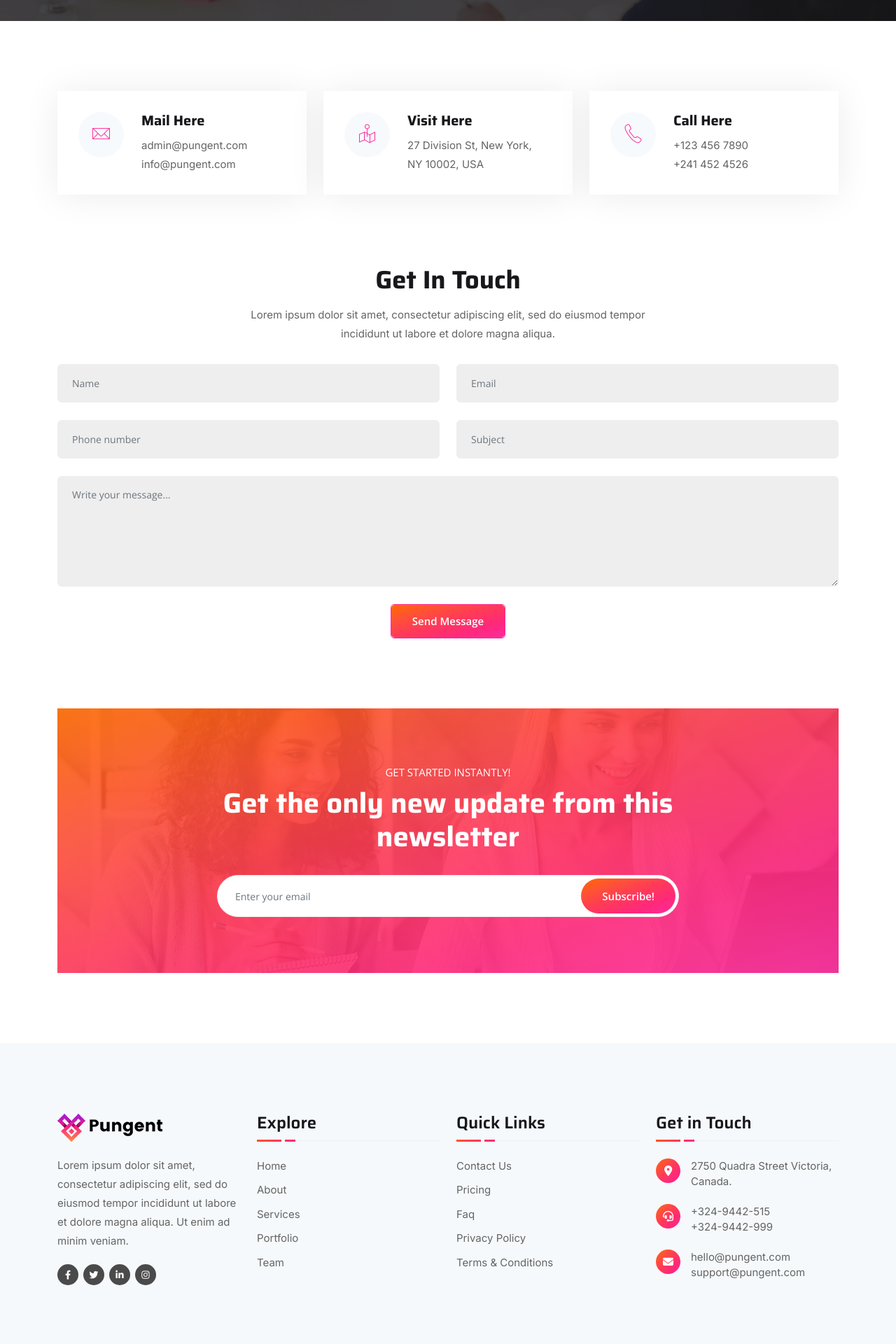
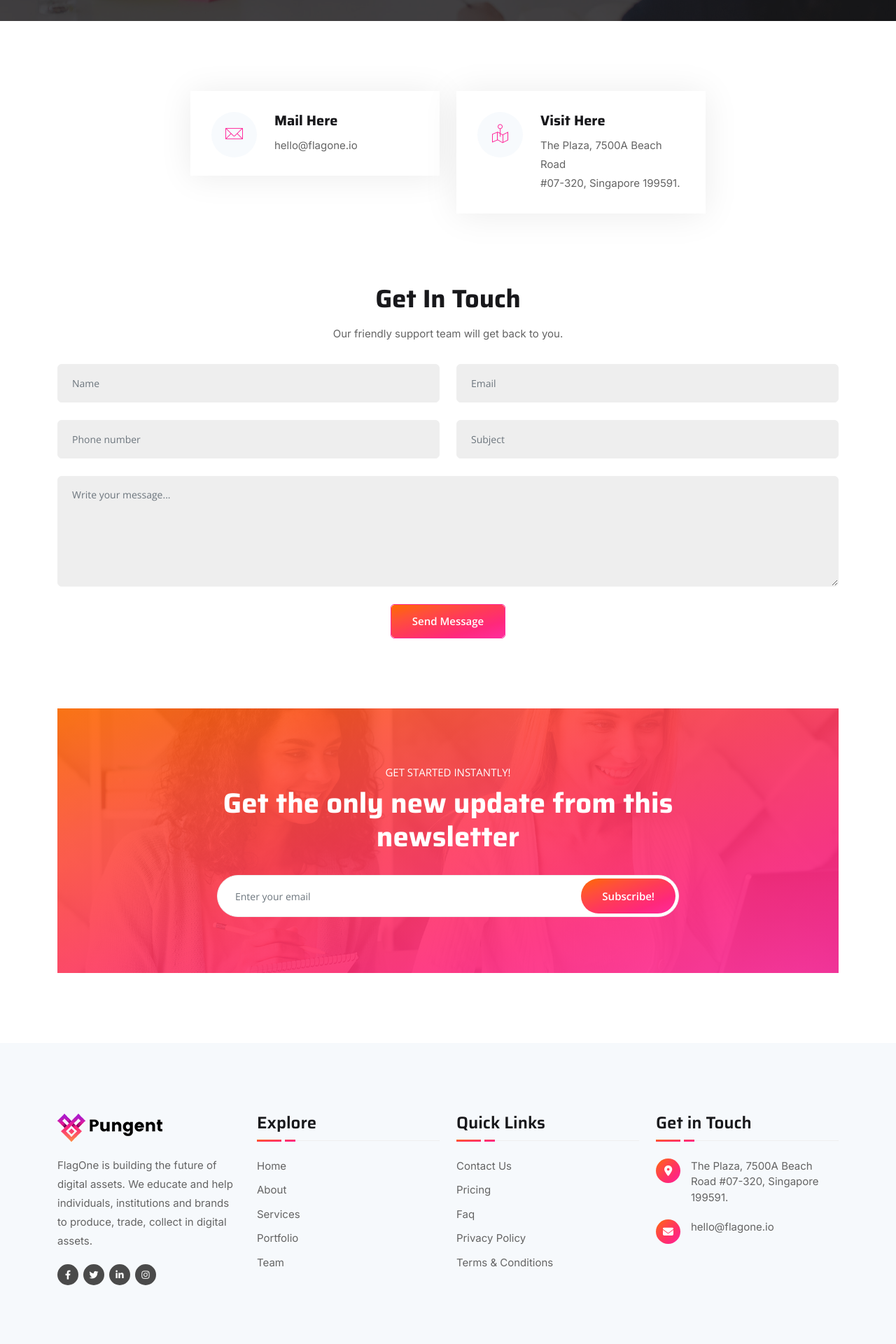
Before and after one commit to warrenseah/flagoneIo, a Next.js app: page /contact in a window 1280 px wide. Shown: the part 420-2340 px from the top of the page at 70% size. Built offline with nearby package versions, Linux system fonts and the light colour scheme.

Commit message:
Replace texts

```diff
--- a/components/Contact/ContactForm.js
+++ b/components/Contact/ContactForm.js
@@ -53,8 +53,7 @@ const ContactForm = () => {
         <div className="contact-title">
           <h2>Get In Touch</h2>
           <p>
-            Lorem ipsum dolor sit amet, consectetur adipiscing elit, sed do
-            eiusmod tempor incididunt ut labore et dolore magna aliqua.
+            Our friendly support team will get back to you.
           </p>
         </div>
 
--- a/components/Contact/ContactInfo.js
+++ b/components/Contact/ContactInfo.js
@@ -13,11 +13,11 @@ const ContactInfo = () => {
                 </div>
                 <h3>Mail Here</h3>
                 <p>
-                  <a href="mailto:admin@pungent.com">admin@pungent.com</a>
+                  <a href="mailto:hello@flagone.io">hello@flagone.io</a>
                 </p>
-                <p>
+                {/* <p>
                   <a href="mailto:info@pungent.com">info@pungent.com</a>
-                </p>
+                </p> */}
               </div>
             </div>
 
@@ -28,12 +28,12 @@ const ContactInfo = () => {
                 </div>
                 <h3>Visit Here</h3>
                 <p>
-                  27 Division St, New York, <br /> NY 10002, USA
+                The Plaza, 7500A Beach Road <br /> #07-320, Singapore 199591.
                 </p>
               </div>
             </div>
 
-            <div className="col-lg-4 col-md-6">
+            {/* <div className="col-lg-4 col-md-6">
               <div className="contact-info-box">
                 <div className="icon">
                   <i className="pe-7s-call"></i>
@@ -46,7 +46,7 @@ const ContactInfo = () => {
                   <a href="tel:+2414524526">+241 452 4526</a>
                 </p>
               </div>
-            </div>
+            </div> */}
           </div>
         </div>
       </div>
--- a/components/Layouts/Footer.js
+++ b/components/Layouts/Footer.js
@@ -19,29 +19,28 @@ const Footer = () => {
                 </div>
 
                 <p>
-                  Lorem ipsum dolor sit amet, consectetur adipiscing elit, sed
-                  do eiusmod tempor incididunt ut labore et dolore magna aliqua.
-                  Ut enim ad minim veniam.
+                  FlagOne is building the future of digital assets. We educate and help individuals,
+                  institutions and brands to produce, trade, collect in digital assets.
                 </p>
 
                 <ul className="social-links">
                   <li>
-                    <a href="https://www.facebook.com/" target="_blank">
+                    <a href="https://www.facebook.com/profile.php?id=100057178100785" target="_blank">
                       <i className="fa-brands fa-facebook-f"></i>
                     </a>
                   </li>
                   <li>
-                    <a href="https://twitter.com/" target="_blank">
+                    <a href="https://twitter.com/warrenseah" target="_blank">
                       <i className="fa-brands fa-twitter"></i>
                     </a>
                   </li>
                   <li>
-                    <a href="https://linkedin.com/" target="_blank">
+                    <a href="https://www.linkedin.com/in/warrenseah/" target="_blank">
                       <i className="fa-brands fa-linkedin-in"></i>
                     </a>
                   </li>
                   <li>
-                    <a href="https://www.instagram.com/" target="_blank">
+                    <a href="https://www.instagram.com/warrenseah/" target="_blank">
                       <i className="fa-brands fa-instagram"></i>
                     </a>
                   </li>
@@ -123,19 +122,16 @@ const Footer = () => {
 
                 <ul className="get-in-touch">
                   <li>
-                    <i className="fa-solid fa-location-dot"></i> 2750 Quadra Street
-                    Victoria, Canada.
+                    <i className="fa-solid fa-location-dot"></i> The Plaza, 7500A Beach Road
+                    #07-320, Singapore 199591.
                   </li>
-                  <li>
+                  {/* <li>
                     <i className="fa-solid fa-headset"></i>
                     <a href="tel:+324-9442-515">+324-9442-515</a>
-                    <br />
-                    <a href="tel:+324-9442-515">+324-9442-999</a>
-                  </li>
+                  </li> */}
                   <li>
                     <i className="fa-solid fa-envelope"></i>
-                    <a href="mailto:hello@pungent.com">hello@pungent.com</a>
-                    <a href="mailto:support@pungent.com">support@pungent.com</a>
+                    <a href="mailto:hello@flagone.io">hello@flagone.io</a>
                   </li>
                 </ul>
               </div>
--- a/pages/_app.js
+++ b/pages/_app.js
@@ -44,7 +44,7 @@ function MyApp({ Component, pageProps }) {
         <meta charSet="utf-8" />
         <meta name="viewport" content="width=device-width, initial-scale=1" />
         <title>
-          Pungent - React Multipurpose Startup & Digital Agency Template
+          Building the Future of Digital Assets - Flag One
         </title>
       </Head>
 
--- a/utils/baseUrl.js
+++ b/utils/baseUrl.js
@@ -1,5 +1,5 @@
 const baseUrl = process.env.NODE_ENV === "production"
-? 'https://trynext-react.envytheme.com'
+? 'https://flagone.io'
 : 'http://localhost:3000';
 
 export default baseUrl;
```
